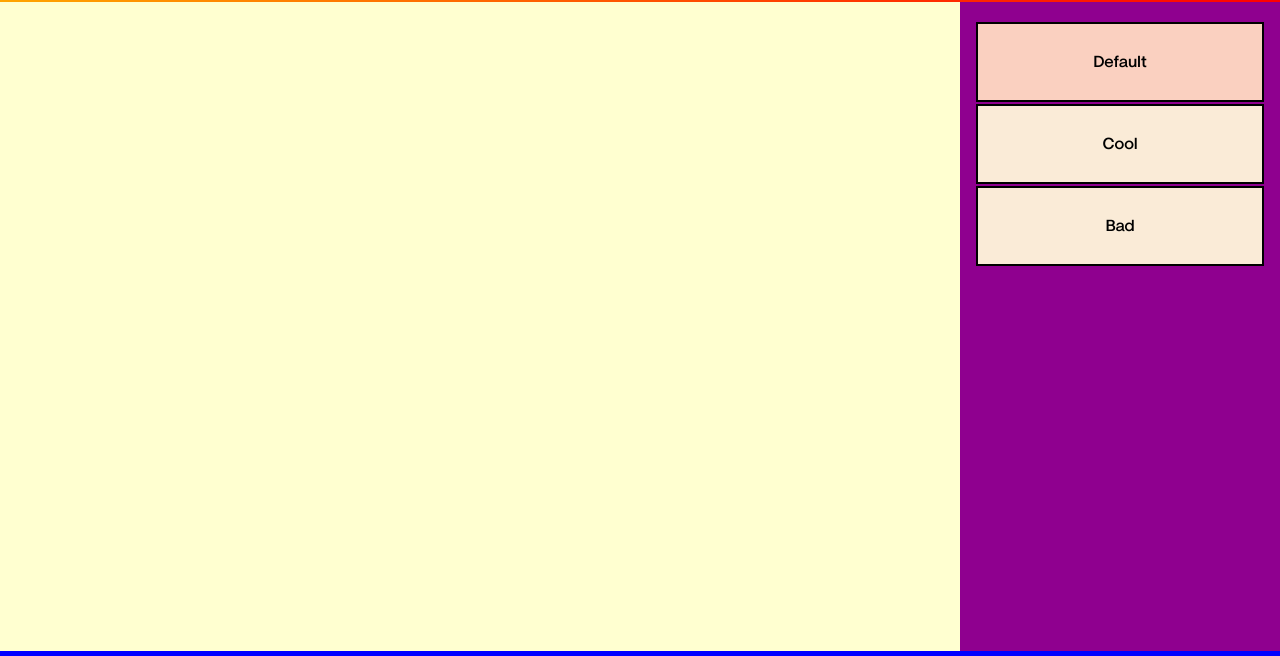
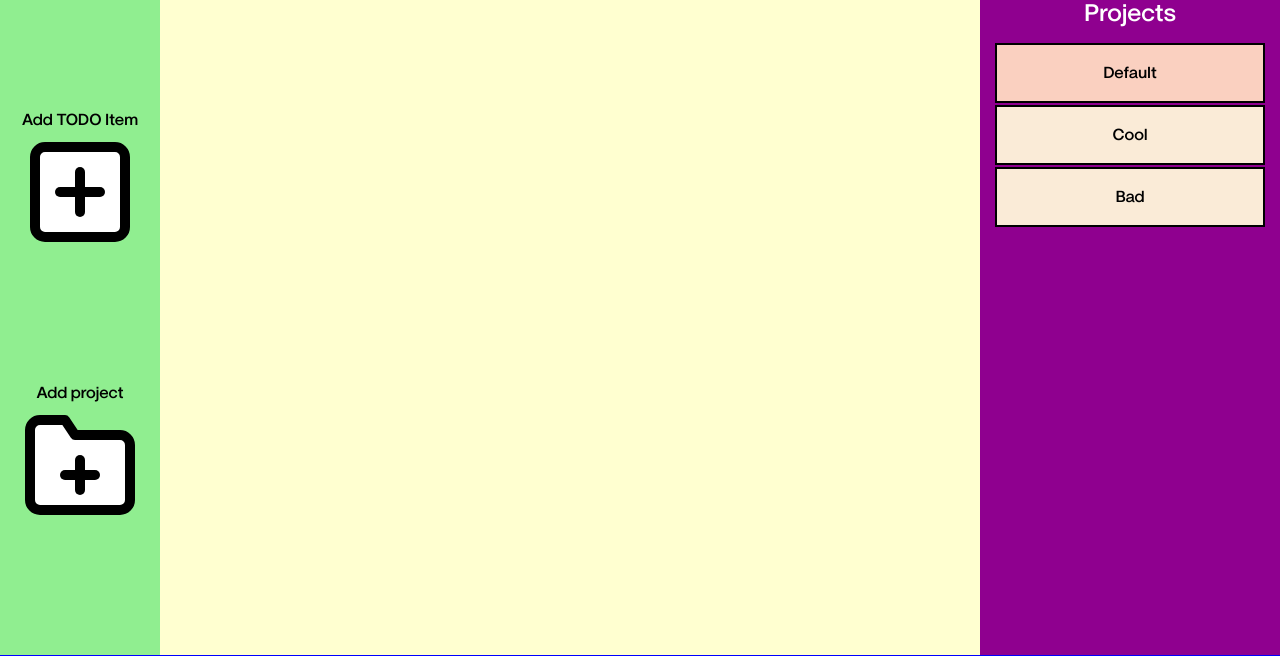
Before and after one commit to xavpav9/odin-todo-list, a website built with webpack: page src/template.html in a window 1280 px wide. Shown: the part 95-751 px from the top of the page. Built offline with nearby package versions, Linux system fonts and the light colour scheme.

Commit message:
Add a panel for item and project creation

```diff
--- /dev/null
+++ b/src/containers.js
@@ -0,0 +1,32 @@
+const cardsContainer = document.createElement("div");
+cardsContainer.classList.add("cards-container");
+
+const projectsContainer = document.createElement("div");
+const projectsHeader = document.createElement("h2");
+projectsHeader.textContent = "Projects";
+projectsContainer.classList.add("projects-container");
+projectsContainer.appendChild(projectsHeader)
+
+const createContainer = document.createElement("div");
+
+const addProjectDiv = document.createElement("div");
+const addProjectBtn = document.createElement("button");
+const addProjectHeader = document.createElement("h4");
+addProjectBtn.innerHTML = '<svg xmlns="http://www.w3.org/2000/svg" width="24" height="24" viewBox="0 0 24 24" fill="white" stroke="currentColor" stroke-width="2" stroke-linecap="round" stroke-linejoin="round"><path d="M22 19a2 2 0 0 1-2 2H4a2 2 0 0 1-2-2V5a2 2 0 0 1 2-2h5l2 3h9a2 2 0 0 1 2 2z"></path><line x1="12" y1="11" x2="12" y2="17"></line><line x1="9" y1="14" x2="15" y2="14"></line></svg>'
+addProjectHeader.textContent = "Add project";
+addProjectDiv.appendChild(addProjectHeader);
+addProjectDiv.appendChild(addProjectBtn);
+
+const addItemDiv = document.createElement("div");
+const addItemBtn = document.createElement("button");
+const addItemHeader = document.createElement("h4");
+addItemBtn.innerHTML = ' <svg xmlns="http://www.w3.org/2000/svg" width="24" height="24" viewBox="0 0 24 24" fill="white" stroke="currentColor" stroke-width="2" stroke-linecap="round" stroke-linejoin="round" class="feather feather-plus-square"><rect x="3" y="3" width="18" height="18" rx="2" ry="2"></rect><line x1="12" y1="8" x2="12" y2="16"></line><line x1="8" y1="12" x2="16" y2="12"></line></svg>'
+addItemHeader.textContent = "Add TODO Item";
+addItemDiv.appendChild(addItemHeader);
+addItemDiv.appendChild(addItemBtn);
+
+createContainer.classList.add("create-container");
+createContainer.appendChild(addItemDiv);
+createContainer.appendChild(addProjectDiv);
+
+export { cardsContainer, projectsContainer, createContainer };
--- a/src/index.js
+++ b/src/index.js
@@ -1,15 +1,12 @@
 import "./font-styles.css";
 import "./style.css";
 import Item from "./todo-item.js";
+import { cardsContainer, projectsContainer, createContainer } from "./containers.js"
 
 const screenController = (function() {
   const contentDiv = document.querySelector("div#content");
 
-  const cardsContainer = document.createElement("div");
-  cardsContainer.classList.add("cards-container");
-  const projectsContainer = document.createElement("div");
-  projectsContainer.classList.add("projects-container");
-
+  contentDiv.appendChild(createContainer);
   contentDiv.appendChild(cardsContainer);
   contentDiv.appendChild(projectsContainer);
 
--- a/src/style.css
+++ b/src/style.css
@@ -17,9 +17,9 @@
 body {
   display: grid;
   height: 100vh;
+  max-height: 100vh;
   grid-template-columns: 1fr;
-  grid-template-rows: 4fr 36fr 3fr;
-
+  grid-template-rows: 80px 1fr 50px;
 }
 
 div.header {
@@ -28,21 +28,22 @@ div.header {
   align-items: center;
   padding: 10px;
   font-weight: 700;
-  font-size: 1.6rem;
+  font-size: 1.4rem;
 
   background-image: linear-gradient(90deg, orange, 50%, red);
 }
 
 div#content {
   display: grid;
-  grid-template: 1fr / 3fr 1fr;
-  overflow: auto;
+  grid-template: 1fr / 160px 1fr 300px;
+  max-height: calc(100vh - 130px); /* 130 = header + footer */
 
   div.cards-container {
     display: grid;
-    grid-template-columns: repeat(auto-fit, minmax(250px, 300px));
+    grid-template-columns: repeat(auto-fit, minmax(250px, 20vw));
     grid-auto-rows: 200px;
     gap: 40px 20px;
+    overflow: auto;
 
     background-color: #ffffd0;
     padding: 20px;
@@ -60,21 +61,50 @@ div#content {
     flex-direction: column;
     gap: 2px;
     align-items: center;
-    padding: 20px 0px;
+    padding: 10px 0px;
     background-color: #8f008f;
+
+    h2 {
+      color: white;
+      margin-bottom: 10px;
+    }
 
     .project {
       appearance: none;
       cursor: pointer;
       background-color: antiquewhite;
       width: 90%;
-      height: 80px;
+      height: 60px;
       font-size: 1rem;
       border: 2px solid black;
 
       &.selected {
         background-color: #fad0c0;
       }
+    }
+  }
+
+  div.create-container {
+    display: flex;
+    flex-direction: column;
+    justify-content: space-evenly;
+    align-items: center;
+
+    background-color: lightgreen;
+
+    svg {
+      width: 120px;
+      height: auto;
+    }
+
+    button {
+      cursor: pointer;
+      background-color: transparent;
+      border: none;
+    }
+
+    h4 {
+      text-align: center;
     }
   }
 }
@@ -92,6 +122,8 @@ div.footer {
   }
 
   svg {
+    position: relative;
+    top: 5px;
     stroke: white;
   }
 }
--- a/src/template.html
+++ b/src/template.html
@@ -6,6 +6,11 @@
     <title>Todo List</title>
   </head>
   <body>
+    <div style="display: none;" class="images">
+      <svg xmlns="http://www.w3.org/2000/svg" class="add-project-icon" width="24" height="24" viewBox="0 0 24 24" fill="none" stroke="currentColor" stroke-width="2" stroke-linecap="round" stroke-linejoin="round"><path d="M22 19a2 2 0 0 1-2 2H4a2 2 0 0 1-2-2V5a2 2 0 0 1 2-2h5l2 3h9a2 2 0 0 1 2 2z"></path><line x1="12" y1="11" x2="12" y2="17"></line><line x1="9" y1="14" x2="15" y2="14"></line></svg>
+
+      <svg xmlns="http://www.w3.org/2000/svg" class="add-item-icon" width="24" height="24" viewBox="0 0 24 24" fill="none" stroke="currentColor" stroke-width="2" stroke-linecap="round" stroke-linejoin="round"><rect x="3" y="3" width="18" height="18" rx="2" ry="2"></rect><line x1="12" y1="8" x2="12" y2="16"></line><line x1="8" y1="12" x2="16" y2="12"></line></svg>
+    </div>
     <div class="header">
       <h1>Todo List</h1>
     </div>
@@ -13,6 +18,6 @@
     <div class="footer">
       <p><a rel="noopener noreferrer" href="https://www.theodinproject.com" target="_blank">TOP</a></p>
       <p>Made by xavpav9</p>
-      <p><a rel="noopener noreferrer" href="https://github.com/xavpav9" target="_blank"><svg xmlns="http://www.w3.org/2000/svg" width="24" height="24" viewBox="0 0 24 24" fill="none" stroke="currentColor" stroke-width="2" stroke-linecap="round" stroke-linejoin="round" class="feather feather-github"><path d="M9 19c-5 1.5-5-2.5-7-3m14 6v-3.87a3.37 3.37 0 0 0-.94-2.61c3.14-.35 6.44-1.54 6.44-7A5.44 5.44 0 0 0 20 4.77 5.07 5.07 0 0 0 19.91 1S18.73.65 16 2.48a13.38 13.38 0 0 0-7 0C6.27.65 5.09 1 5.09 1A5.07 5.07 0 0 0 5 4.77a5.44 5.44 0 0 0-1.5 3.78c0 5.42 3.3 6.61 6.44 7A3.37 3.37 0 0 0 9 18.13V22"></path></svg></a></p>
+      <p><a rel="noopener noreferrer" href="https://github.com/xavpav9" target="_blank"><svg xmlns="http://www.w3.org/2000/svg" width="24" height="24" viewBox="0 0 24 24" fill="none" stroke="currentColor" stroke-width="2" stroke-linecap="round" stroke-linejoin="round"><path d="M9 19c-5 1.5-5-2.5-7-3m14 6v-3.87a3.37 3.37 0 0 0-.94-2.61c3.14-.35 6.44-1.54 6.44-7A5.44 5.44 0 0 0 20 4.77 5.07 5.07 0 0 0 19.91 1S18.73.65 16 2.48a13.38 13.38 0 0 0-7 0C6.27.65 5.09 1 5.09 1A5.07 5.07 0 0 0 5 4.77a5.44 5.44 0 0 0-1.5 3.78c0 5.42 3.3 6.61 6.44 7A3.37 3.37 0 0 0 9 18.13V22"></path></svg></a></p>
   </body>
 </html>
```
